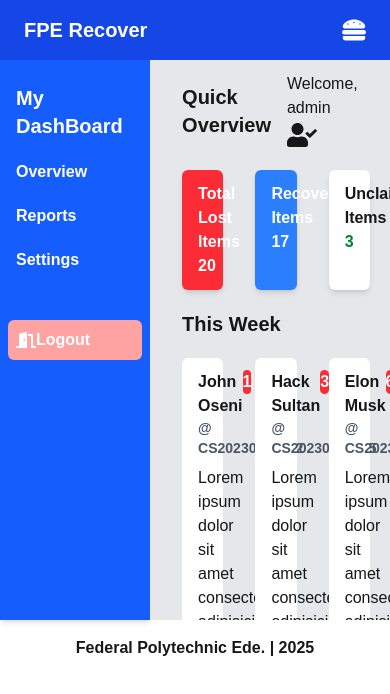
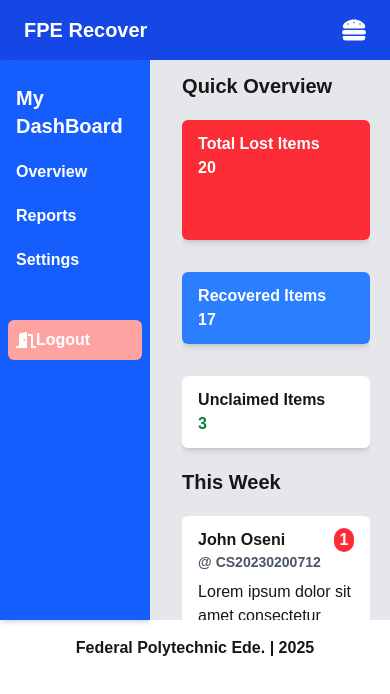
Before and after one commit to Homines-Solitarius/lost-and-found-app, a Next.js app: page /dashboard/admin in a window 390 px wide. Shown: the top 694 px of the page. Built offline with nearby package versions, Linux system fonts and the light colour scheme.

Commit message:
feat: update layout and improve responsiveness in Home component

```diff
--- a/src/app/dashboard/admin/Home.tsx
+++ b/src/app/dashboard/admin/Home.tsx
@@ -13,16 +13,16 @@ const reporters = [
 
 const Home = () => {
     return (
-        <>
+        < div className='overflow-x-hidden'>
             <div className='flex justify-between items-center mb-5 ransition-all duration-300ms ease-in-out'>
                 <h3 className='font-bold text-xl'>Quick Overview</h3>
-                <div className=''>
+                <div className='hidden md:block'>
                     <span>Welcome, admin</span>
                     <FaUserCheck size={30} />
                 </div>
             </div>
             {/* Cards */}
-            <div className='grid grid-cols-3 gap-8 mb-5'>
+            <div className='grid grid-cols-1 md:grid-cols-3 gap-8 mb-5'>
 
                 <div className="bg-red-500 text-white h-30 py-3 px-4 rounded-md  transition-all duration-300 shadow-md">
                     <h3 className="font-bold">Total Lost Items</h3>
@@ -43,7 +43,7 @@ const Home = () => {
             {/* Students who reported and matric number, plus item found */}
 
             <h3 className='font-bold text-xl my-5'>This Week</h3>
-            <div className='grid grid-cols-3 gap-8'>
+            <div className='grid grid-cols-1 md:grid-cols-3 gap-8'>
                 {reporters.map((report) => (
                     <div key={report.id} className="bg-white h-fit mb-3 py-3 px-4 rounded-md transition-all duration-300 hover:shadow-md cursor-pointer">
                         <span className='flex'>
@@ -59,9 +59,9 @@ const Home = () => {
             {/*  */}
 
             <h3 className='font-bold text-xl my-5'>Last Week</h3>
-            <div className='grid grid-cols-3 gap-8'>
+            <div className='grid grid-cols-1 md:grid-cols-3 gap-8'>
                 {reporters.map((report) => (
-                    <div key={report.id} className="bg-white h-fir mb-3 py-3 px-4 rounded-md transition-all duration-300 hover:shadow-md cursor-pointer">
+                    <div key={report.id} className="bg-white h-fit mb-3 py-3 px-4 rounded-md transition-all duration-300 hover:shadow-md cursor-pointer">
                         <span className='flex'>
                             <h3 className="text-md font-bold">{report.name}</h3>
                             <span className='text-white bg-red-500 w-5 h-6 text-center rounded-full font-bold ml-auto'>{(Math.random() * 7).toFixed(0)}</span>
@@ -71,7 +71,7 @@ const Home = () => {
                     </div>
                 ))}
             </div>
-        </>
+        </div>
     )
 }
 
```
